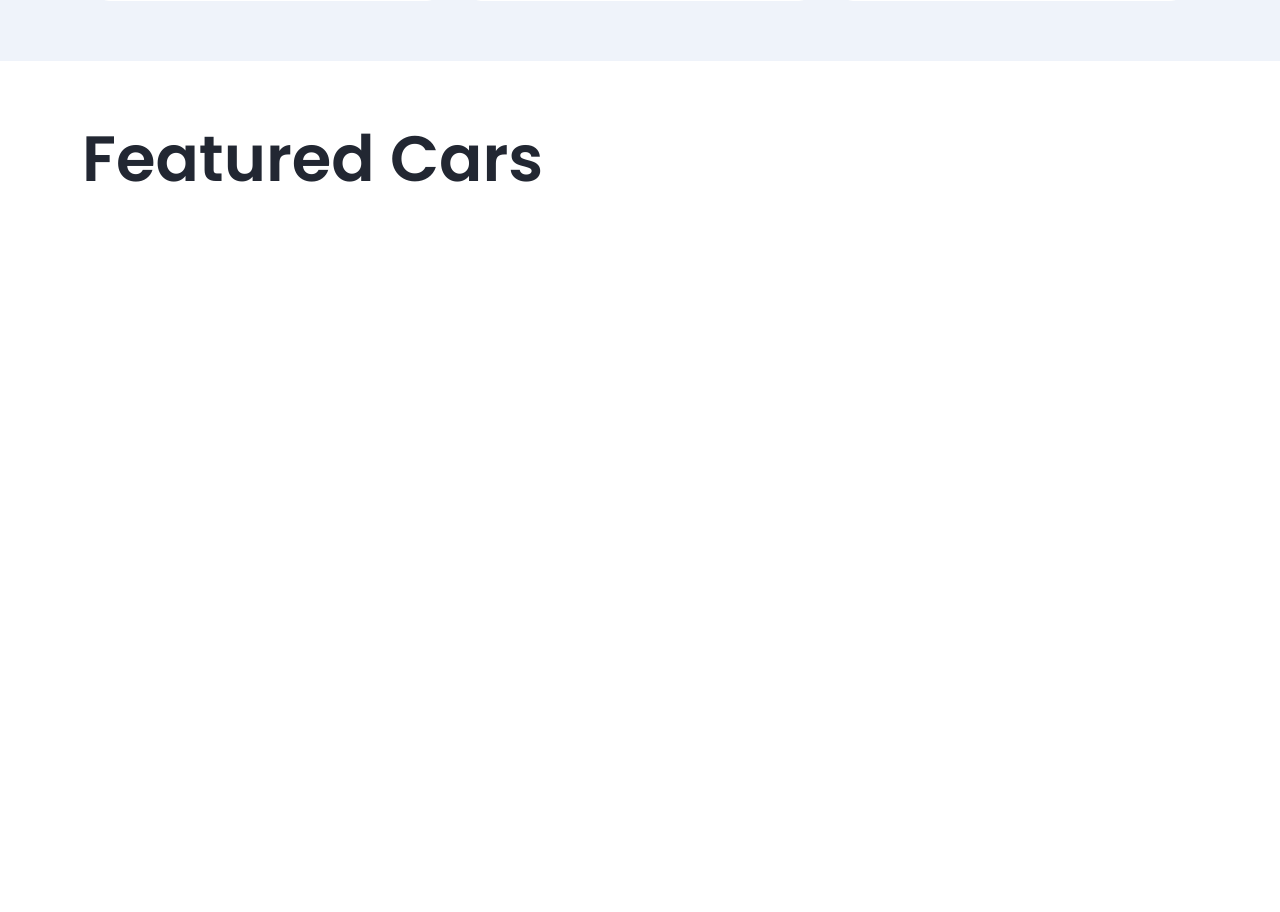
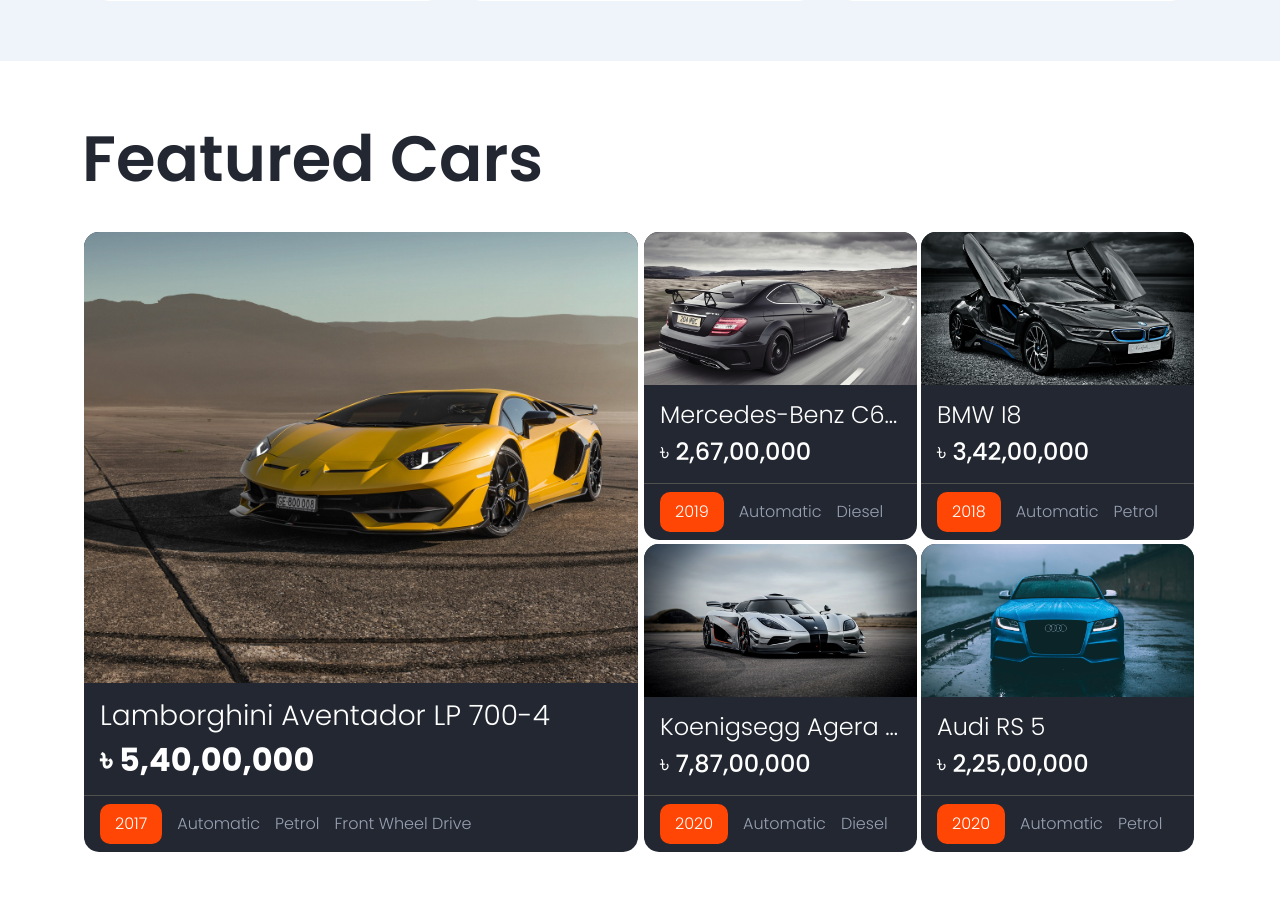
Before and after one commit to salehshakib/austhir-cars-website, a PHP site: page / in a window 1280 px wide. Shown: the part 1447-2359 px from the top of the page. Before the commit the page ends 1629 px from the top, so only its background shows below. Run offline with PHP 8.4, Linux system fonts and the light colour scheme; some libraries are stand-ins or nearby versions.

Commit message:
featured cars section added

```diff
--- a/css/home-page.css
+++ b/css/home-page.css
@@ -213,7 +213,76 @@
 /*----------------------------------------
         Featured Cars Section Design
 -----------------------------------------*/
+.austhir-card {
+  border: 0;
+  background-color: var(--austhir-card-body-color);
+  color: white;
+  border-radius: 15px;
+  overflow: hidden;
+  cursor: pointer;
+}
 
+.austhir-card-image {
+  overflow: hidden;
+}
+
+.austhir-card img {
+  transition: 0.5s ease-in-out;
+}
+
+.austhir-card:hover img,
+.austhir-card:focus img {
+  transform: scale(1.1);
+}
+
+.austhir-hot-card .austhir-card-image {
+  height: 80%;
+}
+
+.austhir-card-image img {
+  height: 100%;
+  object-fit: cover;
+}
+
+.austhir-hot-card .austhir-card-title {
+  font-weight: 300;
+  font-size: 1.75em;
+}
+.austhir-hot-card .austhir-card-price {
+  font-weight: 700;
+  font-size: 2em;
+}
+
+.austhir-card-title {
+  white-space: nowrap;
+  overflow: hidden;
+  text-overflow: ellipsis;
+  font-weight: 300;
+}
+
+.austhir-card-footer {
+  display: flex;
+  align-items: center;
+  background-color: transparent;
+  border-color: var(--austhir-devider-color);
+}
+
+.year-badge {
+  background-color: var(--austhir-orange);
+  color: white !important;
+  padding: 8px 15px;
+  border-radius: 10px;
+}
+
+.austhir-footer-info {
+  margin-bottom: 0;
+  color: var(--austhir-card-footer-text-color);
+  font-weight: 300;
+}
+
+.austhir-footer-info + .austhir-footer-info {
+  margin-left: 15px;
+}
 /*-----------------------------
         Tablet Design
 ------------------------------*/
@@ -281,3 +350,24 @@
     font-size: 3em;
   }
 }
+
+/*-----------------------------
+        XS Design
+------------------------------*/
+@media (max-width: 300px) {
+  .hero-title {
+    font-size: 2em;
+  }
+
+  .car-type-button {
+    margin: 5px;
+  }
+
+  .section-title {
+    font-size: 2em;
+  }
+
+  .service-title {
+    font-size: 1.25em;
+  }
+}
--- a/index.html
+++ b/index.html
@@ -468,6 +468,250 @@
       <section id="featured-car" class="bg-white">
         <div class="container">
           <h2 class="section-title text-center text-lg-start">Featured Cars</h2>
+          <!-- featured cards -->
+          <div class="row row-cols-1 row-cols-md-1 row-cols-xl-2 g-1">
+            <div class="col d-none d-xl-block">
+              <div class="card h-100 austhir-card austhir-hot-card">
+                <div class="austhir-card-image">
+                  <img
+                    src="images/lamborghini.jpg"
+                    class="card-img-top"
+                    alt="image of an aventador"
+                  />
+                </div>
+                <div class="card-body">
+                  <h4 class="card-title austhir-card-title">
+                    Lamborghini Aventador LP 700-4
+                  </h4>
+                  <h4 class="card-text austhir-card-price">৳ 5,40,00,000</h4>
+                </div>
+                <div class="card-footer austhir-card-footer">
+                  <p class="year-badge austhir-footer-info">2017</p>
+                  <p class="austhir-footer-info">Automatic</p>
+                  <p class="austhir-footer-info">Petrol</p>
+                  <p class="austhir-footer-info">Front Wheel Drive</p>
+                </div>
+              </div>
+            </div>
+            <div class="col">
+              <div class="row row-cols-1 row-cols-md-2 gx-1 d-none d-xl-flex">
+                <!-- hot card for mobile -->
+                <div class="col d-block d-xl-none">
+                  <div class="card h-100 austhir-card">
+                    <div class="austhir-card-image">
+                      <img
+                        src="images/lamborghini.jpg"
+                        class="card-img-top"
+                        alt="image of an aventador"
+                      />
+                    </div>
+                    <div class="card-body">
+                      <h4 class="card-title austhir-card-title">
+                        Lamborghini Aventador LP 700-4
+                      </h4>
+                      <h4 class="card-text austhir-card-price">
+                        ৳ 5,40,00,000
+                      </h4>
+                    </div>
+                    <div class="card-footer austhir-card-footer">
+                      <p class="year-badge austhir-footer-info">2017</p>
+                      <p class="austhir-footer-info">Automatic</p>
+                      <p class="austhir-footer-info">Petrol</p>
+                    </div>
+                  </div>
+                </div>
+                <div class="col">
+                  <div class="card h-100 austhir-card">
+                    <div class="austhir-card-image">
+                      <img
+                        src="images/mercedes-benz.jpg"
+                        class="card-img-top"
+                        alt="image of a C63 AMG"
+                      />
+                    </div>
+                    <div class="card-body">
+                      <h4 class="card-title austhir-card-title">
+                        Mercedes-Benz C63 AMG
+                      </h4>
+                      <h4 class="card-text austhir-card-price">
+                        ৳ 2,67,00,000
+                      </h4>
+                    </div>
+                    <div class="card-footer austhir-card-footer">
+                      <p class="year-badge austhir-footer-info">2019</p>
+                      <p class="austhir-footer-info">Automatic</p>
+                      <p class="austhir-footer-info">Diesel</p>
+                    </div>
+                  </div>
+                </div>
+                <div class="col d-none d-xl-block">
+                  <div class="card h-100 austhir-card">
+                    <div class="austhir-card-image">
+                      <img
+                        src="images/bmw.jpg"
+                        class="card-img-top"
+                        alt="image of i8"
+                      />
+                    </div>
+                    <div class="card-body">
+                      <h4 class="card-title austhir-card-title">BMW I8</h4>
+                      <h4 class="card-text austhir-card-price">
+                        ৳ 3,42,00,000
+                      </h4>
+                    </div>
+                    <div class="card-footer austhir-card-footer">
+                      <p class="year-badge austhir-footer-info">2018</p>
+                      <p class="austhir-footer-info">Automatic</p>
+                      <p class="austhir-footer-info">Petrol</p>
+                    </div>
+                  </div>
+                </div>
+              </div>
+              <div class="row row-cols-1 row-cols-md-2 g-1 d-flex d-xl-none">
+                <!-- hot card for mobile -->
+                <div class="col d-block d-xl-none">
+                  <div class="card h-100 austhir-card">
+                    <div class="austhir-card-image">
+                      <img
+                        src="images/lamborghini.jpg"
+                        class="card-img-top"
+                        alt="image of an aventador"
+                      />
+                    </div>
+                    <div class="card-body">
+                      <h4 class="card-title austhir-card-title">
+                        Lamborghini Aventador LP 700-4
+                      </h4>
+                      <h4 class="card-text austhir-card-price">
+                        ৳ 5,40,00,000
+                      </h4>
+                    </div>
+                    <div class="card-footer austhir-card-footer">
+                      <p class="year-badge austhir-footer-info">2017</p>
+                      <p class="austhir-footer-info">Automatic</p>
+                      <p class="austhir-footer-info">Petrol</p>
+                    </div>
+                  </div>
+                </div>
+                <div class="col">
+                  <div class="card h-100 austhir-card">
+                    <div class="austhir-card-image">
+                      <img
+                        src="images/mercedes-benz.jpg"
+                        class="card-img-top"
+                        alt="image of a C63 AMG"
+                      />
+                    </div>
+                    <div class="card-body">
+                      <h4 class="card-title austhir-card-title">
+                        Mercedes-Benz C63 AMG
+                      </h4>
+                      <h4 class="card-text austhir-card-price">
+                        ৳ 2,67,00,000
+                      </h4>
+                    </div>
+                    <div class="card-footer austhir-card-footer">
+                      <p class="year-badge austhir-footer-info">2019</p>
+                      <p class="austhir-footer-info">Automatic</p>
+                      <p class="austhir-footer-info">Diesel</p>
+                    </div>
+                  </div>
+                </div>
+                <div class="col d-none d-xl-block">
+                  <div class="card h-100 austhir-card">
+                    <div class="austhir-card-image">
+                      <img
+                        src="images/bmw.jpg"
+                        class="card-img-top"
+                        alt="image of i8"
+                      />
+                    </div>
+                    <div class="card-body">
+                      <h4 class="card-title austhir-card-title">BMW I8</h4>
+                      <h4 class="card-text austhir-card-price">
+                        ৳ 3,42,00,000
+                      </h4>
+                    </div>
+                    <div class="card-footer austhir-card-footer">
+                      <p class="year-badge austhir-footer-info">2018</p>
+                      <p class="austhir-footer-info">Automatic</p>
+                      <p class="austhir-footer-info">Petrol</p>
+                    </div>
+                  </div>
+                </div>
+              </div>
+              <div class="row row-cols-md-2 g-1">
+                <div class="col d-block d-xl-none">
+                  <div class="card h-100 austhir-card">
+                    <div class="austhir-card-image">
+                      <img
+                        src="images/bmw.jpg"
+                        class="card-img-top"
+                        alt="image of i8"
+                      />
+                    </div>
+                    <div class="card-body">
+                      <h4 class="card-title austhir-card-title">BMW I8</h4>
+                      <h4 class="card-text austhir-card-price">
+                        ৳ 3,42,00,000
+                      </h4>
+                    </div>
+                    <div class="card-footer austhir-card-footer">
+                      <p class="year-badge austhir-footer-info">2018</p>
+                      <p class="austhir-footer-info">Automatic</p>
+                      <p class="austhir-footer-info">Petrol</p>
+                    </div>
+                  </div>
+                </div>
+                <div class="col">
+                  <div class="card h-100 austhir-card">
+                    <div class="austhir-card-image">
+                      <img
+                        src="images/koenigsegg.jpg"
+                        class="card-img-top"
+                        alt="image of agera rs"
+                      />
+                    </div>
+                    <div class="card-body">
+                      <h4 class="card-title austhir-card-title">
+                        Koenigsegg Agera RS
+                      </h4>
+                      <h4 class="card-text austhir-card-price">
+                        ৳ 7,87,00,000
+                      </h4>
+                    </div>
+                    <div class="card-footer austhir-card-footer">
+                      <p class="year-badge austhir-footer-info">2020</p>
+                      <p class="austhir-footer-info">Automatic</p>
+                      <p class="austhir-footer-info">Diesel</p>
+                    </div>
+                  </div>
+                </div>
+                <div class="col d-none d-xl-block">
+                  <div class="card h-100 austhir-card">
+                    <div class="austhir-card-image">
+                      <img
+                        src="images/audi.jpg"
+                        class="card-img-top"
+                        alt="image of an audi rs5"
+                      />
+                    </div>
+                    <div class="card-body">
+                      <h4 class="card-title austhir-card-title">Audi RS 5</h4>
+                      <h4 class="card-text austhir-card-price">
+                        ৳ 2,25,00,000
+                      </h4>
+                    </div>
+                    <div class="card-footer austhir-card-footer">
+                      <p class="year-badge austhir-footer-info">2020</p>
+                      <p class="austhir-footer-info">Automatic</p>
+                      <p class="austhir-footer-info">Petrol</p>
+                    </div>
+                  </div>
+                </div>
+              </div>
+            </div>
+          </div>
         </div>
       </section>
     </main>
```
